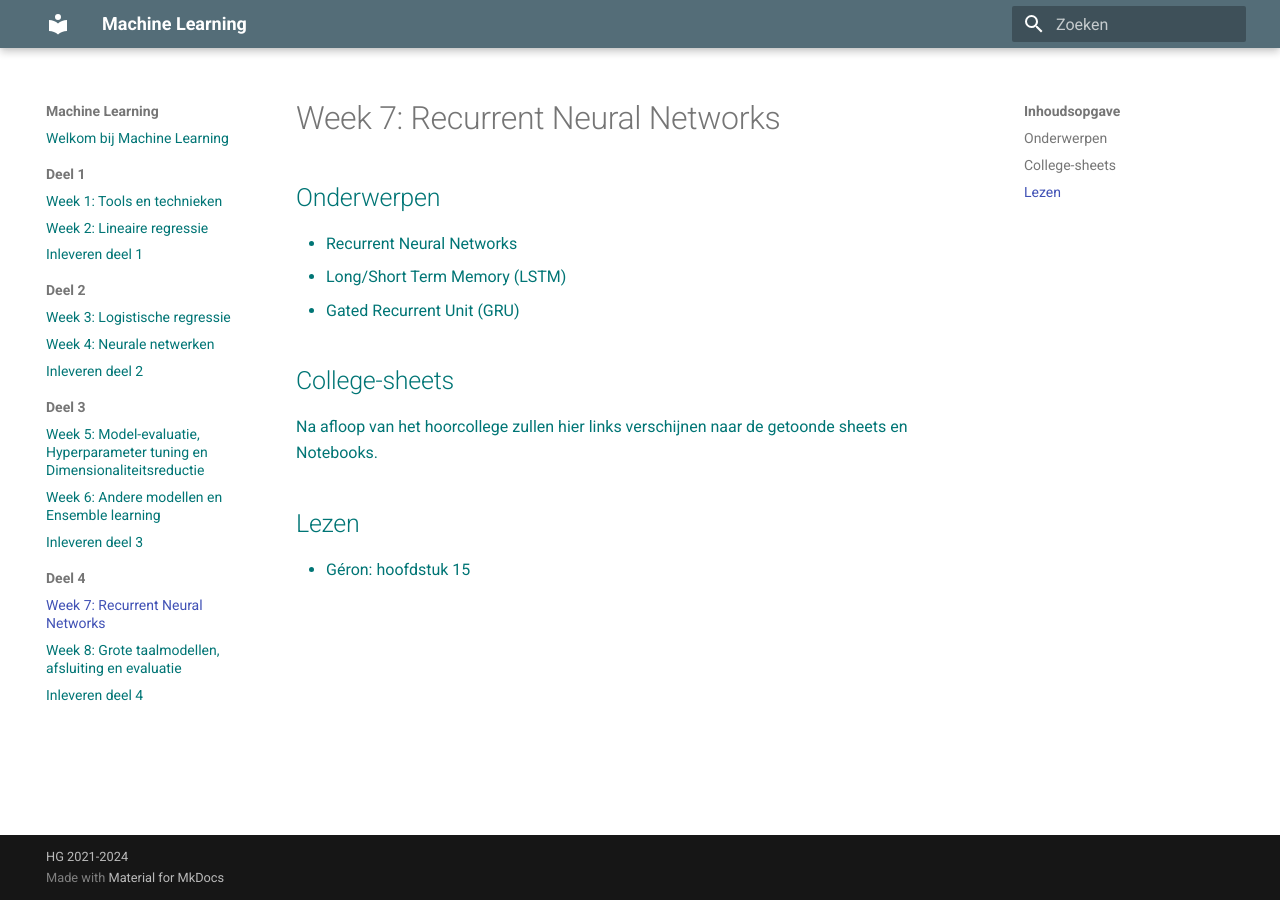
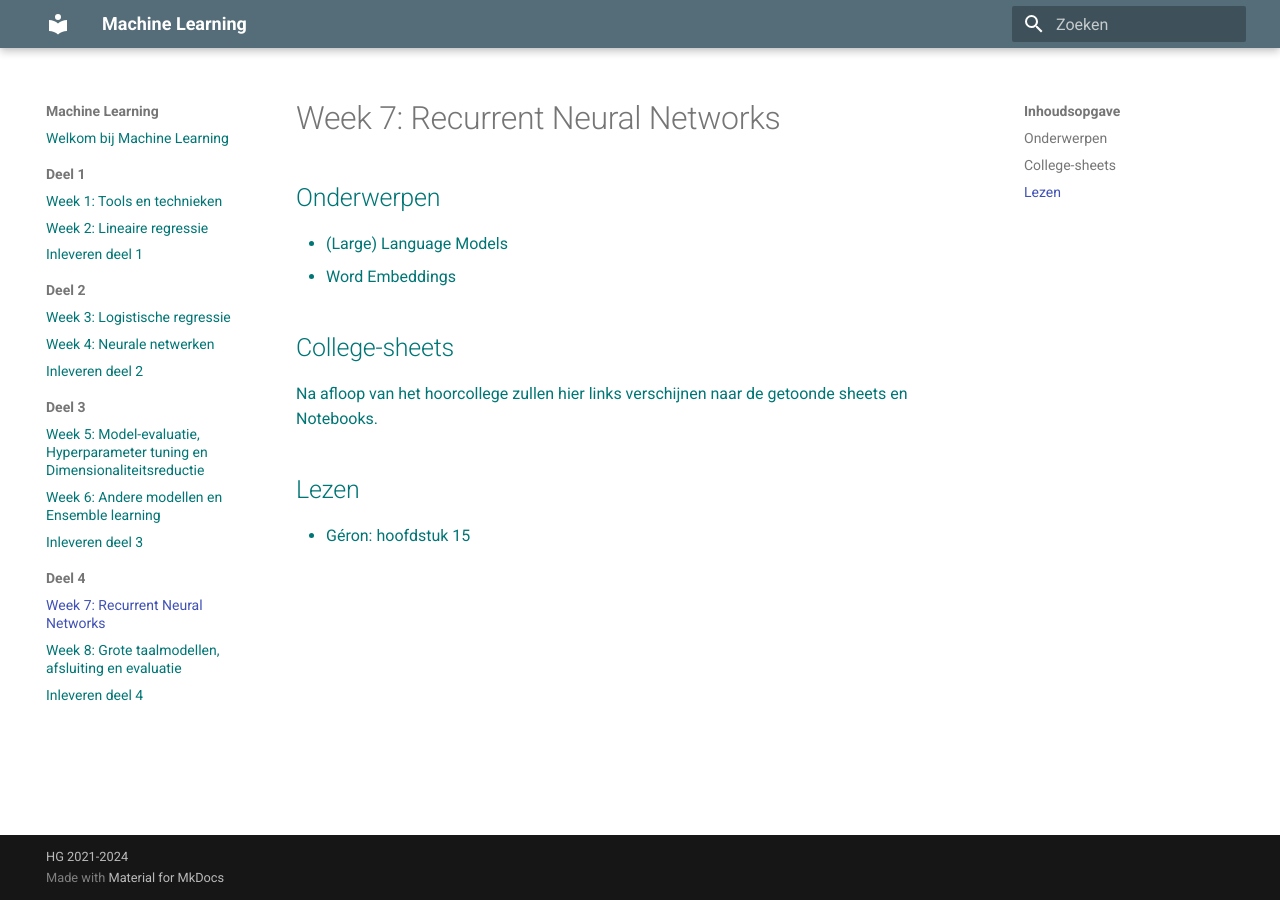
Before and after one commit to hanze-hbo-ict/Machine-Learning, an MkDocs documentation site: the page built from docs/deel4/week7.md, in a window 1280 px wide. Built offline with MkDocs 1.6.1 and Material for MkDocs 9.7.7, drawn with Linux system fonts in a browser that asks for light colours.

Commit message:
volgorde laatste twee weken omgedraaid.

```diff
--- a/docs/deel4/week7.md
+++ b/docs/deel4/week7.md
@@ -2,9 +2,8 @@
 
 ## Onderwerpen
 
-* Recurrent Neural Networks
-* Long/Short Term Memory (LSTM)
-* Gated Recurrent Unit (GRU)
+* (Large) Language Models
+* Word Embeddings
 
 ## College-sheets
 
```
Also changed, not shown: docs/deel4/week8.md (+1 -2 lines).
